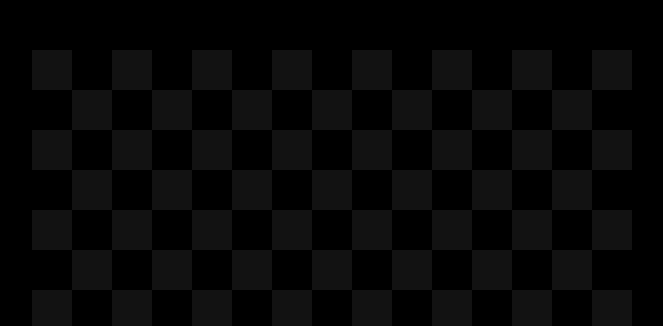
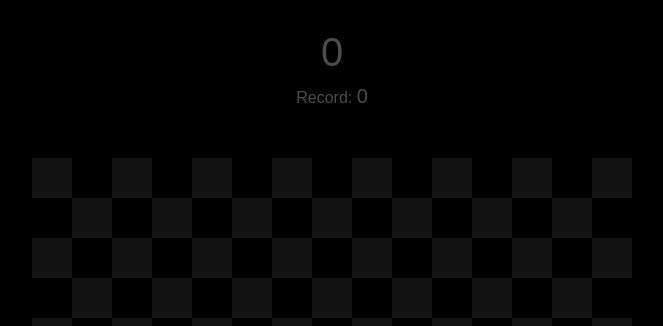
Before and after one commit to bx6xb/snake, a website built with webpack: page src/index.html in a window 1280 px wide. Shown: the top 326 px of the page, without its empty margins (308-971 px from the left). Built offline with nearby package versions, Linux system fonts and the light colour scheme.

Commit message:
added current score and record

```diff
--- a/src/index.html
+++ b/src/index.html
@@ -6,6 +6,11 @@
     <title>Snake</title>
   </head>
   <body>
+    <div class="score">
+      <div class="current-score">0</div>
+      <div>Record: <span class="record">0</span></div>
+    </div>
+
     <div class="grid">
       <div class="field"></div>
       <div class="field"></div>
--- a/src/sass/style.sass
+++ b/src/sass/style.sass
@@ -60,3 +60,11 @@ button
   font-size: 30px
 .show
   display: flex
+.score
+  margin-top: 30px
+  text-align: center
+.current-score
+  font-size: 40px
+  margin-bottom: 10px
+.record
+  font-size: 20px
--- a/src/ts/Snake.ts
+++ b/src/ts/Snake.ts
@@ -17,7 +17,25 @@ class Snake {
   private intervalId: ReturnType<typeof setInterval> = setInterval(() => {},
   10000)
   private snakePosition: number[]
-  private foodPostion: number[]
+  private foodPosition: number[] = [0, 0]
+  private scoreElement: HTMLElement
+  private score: number = 0
+  private recordElement: HTMLElement
+  private record: number = +(localStorage.getItem("record") ?? 0)
+
+  private directionIndexes: Dict = {
+    w: -1,
+    a: -1,
+    s: 1,
+    d: 1,
+  }
+
+  private oppositeDirections: StringStringDict = {
+    w: "s",
+    s: "w",
+    a: "d",
+    d: "a",
+  }
 
   constructor() {
     this.fields = Array.from(document.querySelectorAll(".field")!)
@@ -25,6 +43,8 @@ class Snake {
     this.overlay = document.querySelector(".overlay")!
     this.restartBtn = document.querySelector("#restart-btn")!
     this.snakePosition = [0, 0]
+    this.scoreElement = document.querySelector(".current-score")!
+    this.recordElement = document.querySelector(".record")!
 
     for (let i = 0; i <= this.size; i++) {
       this.fields.unshift(this.fields.splice(i, this.size + 1))
@@ -41,34 +61,29 @@ class Snake {
     })
 
     this.start()
-    this.foodPostion = this.createFood()
+    this.createFood()
+    this.recordElement.innerHTML = this.record.toString()
   }
 
-  private directionIndexes: Dict = {
-    w: -1,
-    a: -1,
-    s: 1,
-    d: 1,
-  }
-
-  private oppositeDirections: StringStringDict = {
-    w: "s",
-    s: "w",
-    a: "d",
-    d: "a",
-  }
-
-  private createFood = (): number[] => {
-    const foodPosition: number[] = [
+  private createFood = (): void => {
+    this.fields[this.foodPosition[0]][this.foodPosition[1]].innerHTML = ""
+    this.foodPosition = [
       this.getRandomNumber(0, this.size),
       this.getRandomNumber(0, this.size),
     ]
-    this.fields[foodPosition[0]][foodPosition[1]].innerHTML = "1"
-    return foodPosition
+    this.fields[this.foodPosition[0]][this.foodPosition[1]].innerHTML = "1"
   }
 
   private changeDirection = (direction: string): void => {
     this.direction = direction
+  }
+
+  private checkRecord = (): void => {
+    if (this.score > this.record) {
+      this.record = this.score
+      this.recordElement.innerHTML = this.record.toString()
+      localStorage.setItem("record", this.record.toString())
+    }
   }
 
   private getRandomNumber = (min: number, max: number): number => {
@@ -93,10 +108,16 @@ class Snake {
     this.start()
   }
 
+  private increaseScore = (): void => {
+    this.score++
+    this.scoreElement.innerHTML = this.score.toString()
+  }
+
   private gameOver = (): void => {
     clearInterval(this.intervalId)
     this.overlay.classList.add("show")
     this.restartBtn.addEventListener("click", this.restart)
+    this.score = 0
   }
 
   private moveSnake = (direction: string): void => {
@@ -109,6 +130,7 @@ class Snake {
         ) {
           this.y += this.directionIndexes[direction]
         } else {
+          this.checkRecord()
           this.gameOver()
         }
       } else {
@@ -118,13 +140,15 @@ class Snake {
         ) {
           this.x += this.directionIndexes[direction]
         } else {
+          this.checkRecord()
           this.gameOver()
         }
       }
       this.fields[this.y][this.x].classList.add("selected")
 
-      if (this.foodPostion.join("") === [this.y, this.x].join("")) {
-        console.log("food")
+      if (this.foodPosition.join("") === [this.y, this.x].join("")) {
+        this.increaseScore()
+        this.createFood()
       }
     }
   }
```
